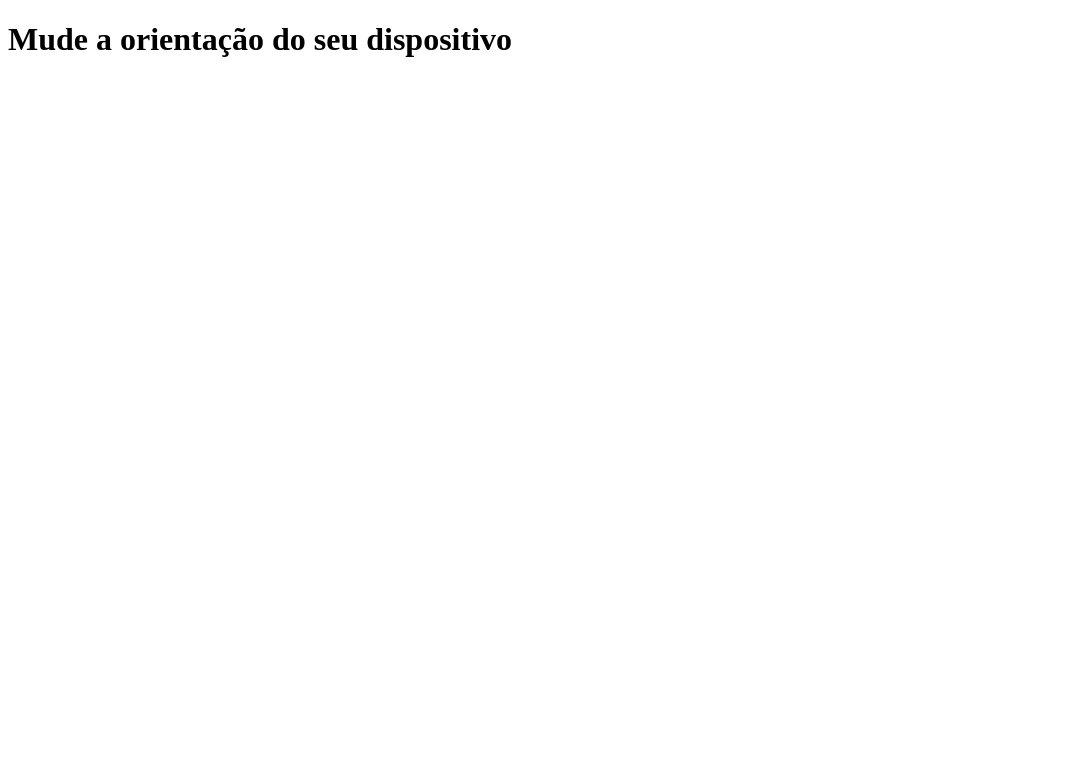
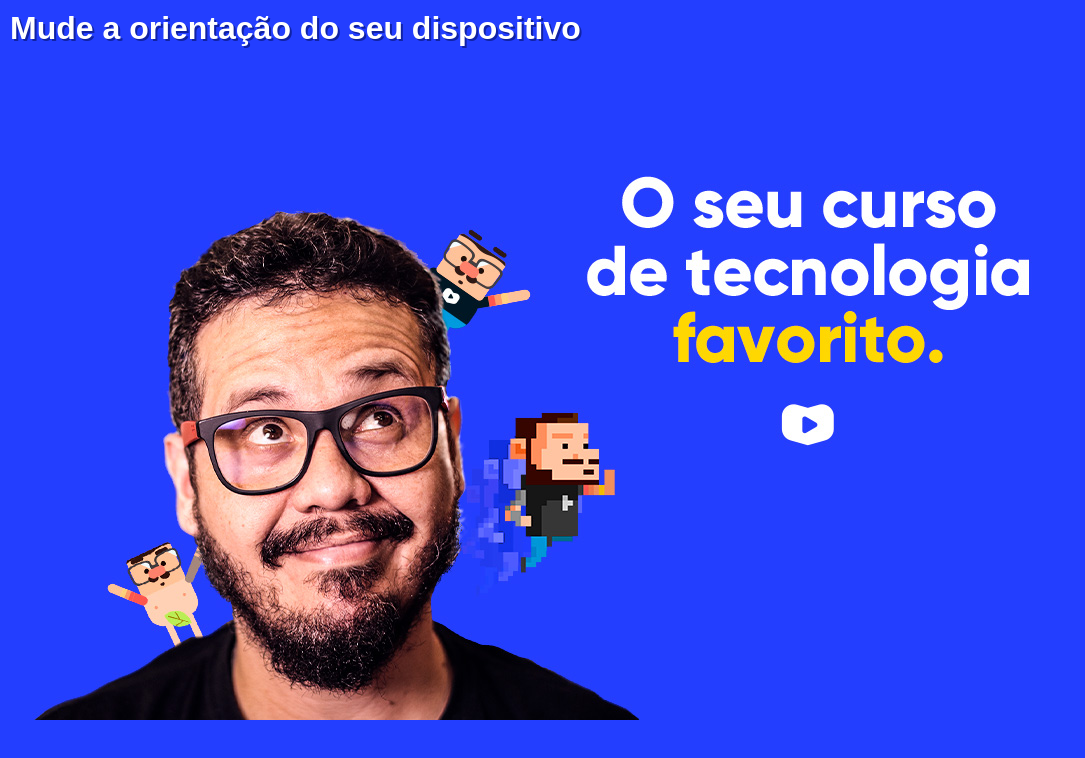
Before and after one commit to guipena10/html-css, a plain HTML site: page exercicios/ex026/mq002/index.html in a window 1280 px wide. Shown: the whole page, without its empty margins (0-1085 px from the left). Drawn offline with Linux system fonts and the light colour scheme.

Commit message:
reorganization code

```diff
--- a/exercicios/ex026/mq002/estilos/paisagem.css
+++ b/exercicios/ex026/mq002/estilos/paisagem.css
@@ -1,3 +1,7 @@
 @charset "UTF-8";
 
 /* Aparelho deitado (landscape) */
+
+body {
+ background: url(../imagens/cev-landscape.jpg);
+}
--- a/exercicios/ex026/mq002/estilos/retrato.css
+++ b/exercicios/ex026/mq002/estilos/retrato.css
@@ -1,3 +1,7 @@
 @charset "UTF-8";
 
 /* Aparelho retrato (portrait) */
+
+body {
+    background: url(../imagens/cev-portrait.jpg);
+}
--- a/exercicios/ex026/mq002/estilos/style.css
+++ b/exercicios/ex026/mq002/estilos/style.css
@@ -1,3 +1,23 @@
 @charset "UTF-8";
 
 /* Configurações gerais */
+
+* {
+    margin: 0px;
+    padding: 0px;
+    font-family: Arial, Helvetica, sans-serif;
+}
+
+html, body {
+    width: 100vw;
+    height: 100vh;
+    background-color: #233eff;
+    background-size: contain;
+    background-repeat: no-repeat;
+}
+
+h1 {
+    color: white;
+    text-shadow: 2px 2px 0px #1022a5;
+    padding: 10px;
+}
```
